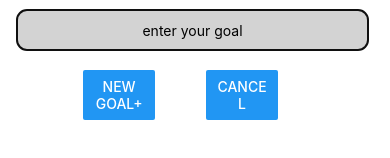
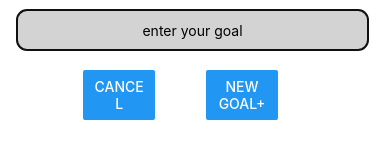
Before and after one commit to GregOnOff/native-mobile-app, a React Native app: screen / in a window 390 px wide. Both pictures are taken after a click on the button "NEW TODO". Shown: the part 448-606 px from the top of the page. Built offline with nearby package versions, Linux system fonts and the light colour scheme.

Commit message:
final blueprint

```diff
--- a/Components/ListInput.js
+++ b/Components/ListInput.js
@@ -42,10 +42,10 @@ export default function ListInput({
         />
         <View style={styles.buttonContainer}>
           <View style={styles.defaultBtn}>
-            <Button title={"new goal+"} onPress={addGoalHandler} />
+            <Button title={"Cancel"} onPress={() => setVisibleModal(false)} />
           </View>
           <View style={styles.defaultBtn}>
-            <Button title={"Cancel"} onPress={() => setVisibleModal(false)} />
+            <Button title={"new goal+"} onPress={addGoalHandler} />
           </View>
         </View>
       </View>
```
